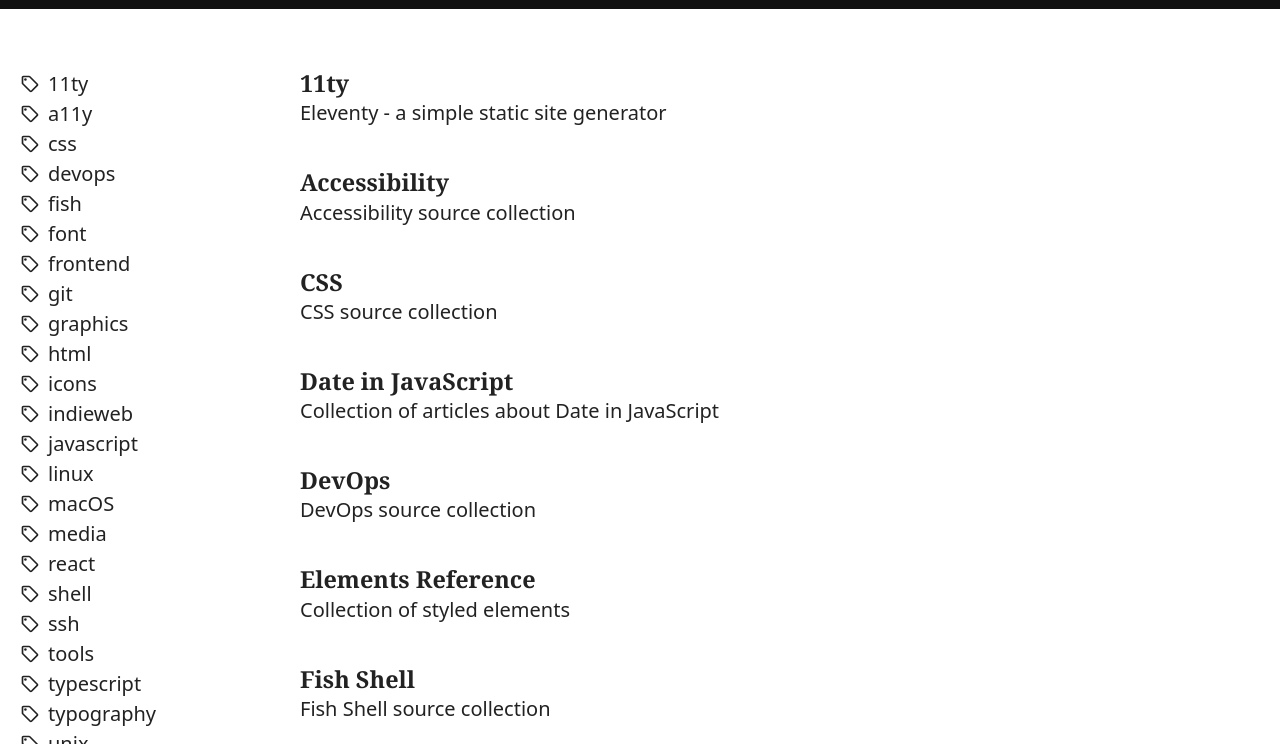
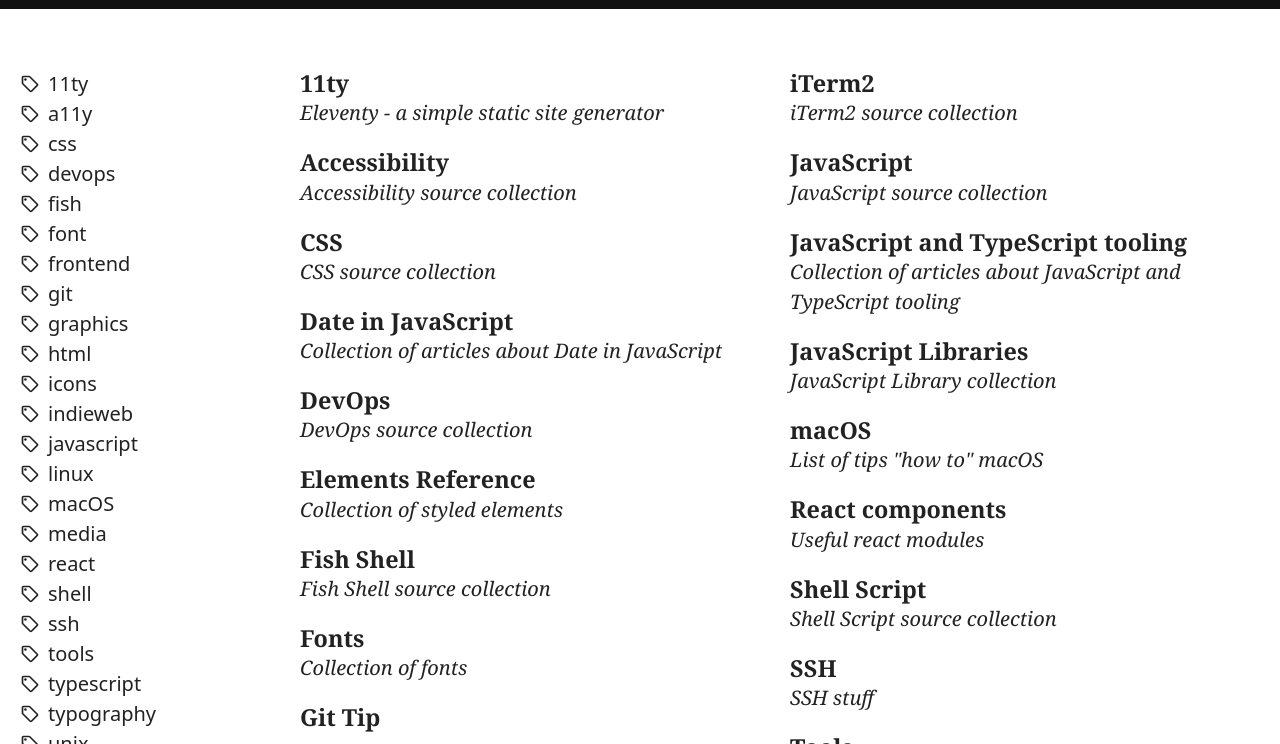
Before and after one commit to sergiivelykodnyi/notebook, an Eleventy site: page src/index.njk in a window 1280 px wide. Shown: the part 56-800 px from the top of the page. Built offline with nearby package versions, Linux system fonts and the light colour scheme; Eleventy itself is replaced by a stand-in of ours; files that its build step writes are made by us from their sources.

Commit message:
Update home page layout, sidbar, styles for links and italic text

```diff
--- a/src/_includes/css/common.css
+++ b/src/_includes/css/common.css
@@ -45,7 +45,7 @@
 }
 
 a {
-  color: #61afef;
+  color: #0075ff;
 }
 
 ul,
@@ -64,6 +64,11 @@
 
   font-family: var(--font-serif);
   line-height: 1.25;
+}
+
+em,
+i {
+  font-family: var(--font-serif);
 }
 
 code {
--- a/src/_includes/css/post.css
+++ b/src/_includes/css/post.css
@@ -1,20 +1,33 @@
-.post-preview + .post-preview {
-  margin-top: 2rem;
+.post-list {
+  margin: 0;
+  padding: 0;
+
+  list-style: none;
 }
 
-.post-preview__title {
+@media (min-width: 768px) {
+  .post-list {
+    columns: 2;
+  }
+}
+
+.post-list__item + .post-list__item {
+  margin-top: 1rem;
+}
+
+.post-list__title {
   margin: 0;
 }
 
-.post-preview__title a {
+.post-list__item a {
   color: currentColor;
 }
 
-.post-preview__title a:not(:hover) {
+.post-list__item a:not(:hover) {
   text-decoration: none;
 }
 
-.post-preview__description {
+.post-list__description {
   margin: 0;
 }
 
--- a/src/_includes/css/sidebar.css
+++ b/src/_includes/css/sidebar.css
@@ -2,6 +2,18 @@
   margin-top: 0;
   padding-left: 0;
   list-style: none;
+}
+
+@media (min-width: 768px) {
+  .tags {
+    columns: 2;
+  }
+}
+
+@media (min-width: 980px) {
+  .tags {
+    columns: unset;
+  }
 }
 
 .tag {
--- a/src/_includes/partials/list-of-posts.njk
+++ b/src/_includes/partials/list-of-posts.njk
@@ -1,6 +1,10 @@
-{% for post in posts %}
-  <article class="post-preview">
-    <h3 class="post-preview__title"><a href="{{ post.url | url }}">{{ post.data.title }}</a></h3>
-    <p class="post-preview__description">{{ post.data.description }}</p>
-  </article>
-{% endfor %}
+<ul class="post-list">
+  {% for post in posts %}
+    <li class="post-list__item">
+      <h3 class="post-list__title"><a href="{{ post.url | url }}">{{ post.data.title }}</a></h3>
+      <p class="post-list__description">
+        <em>{{ post.data.description }}</em>
+      </p>
+    </li>
+  {% endfor %}
+</ul>
```
